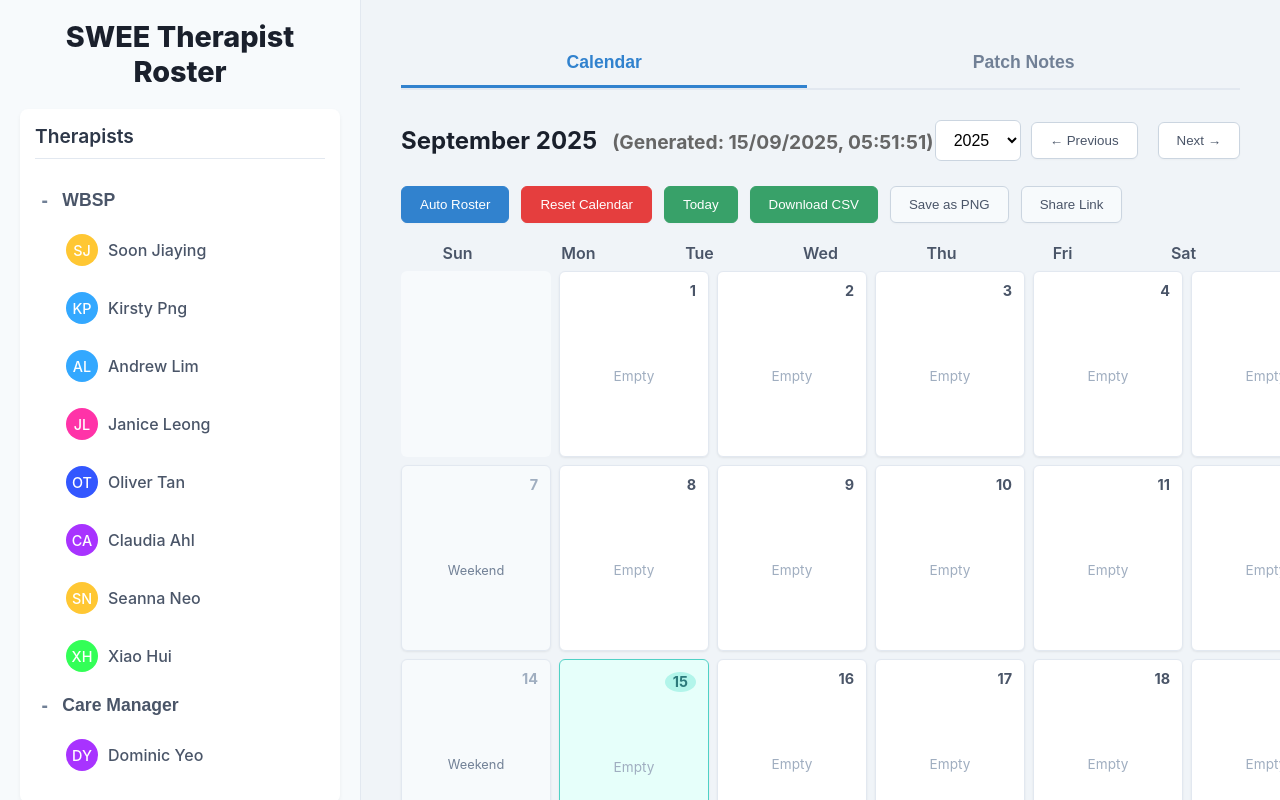
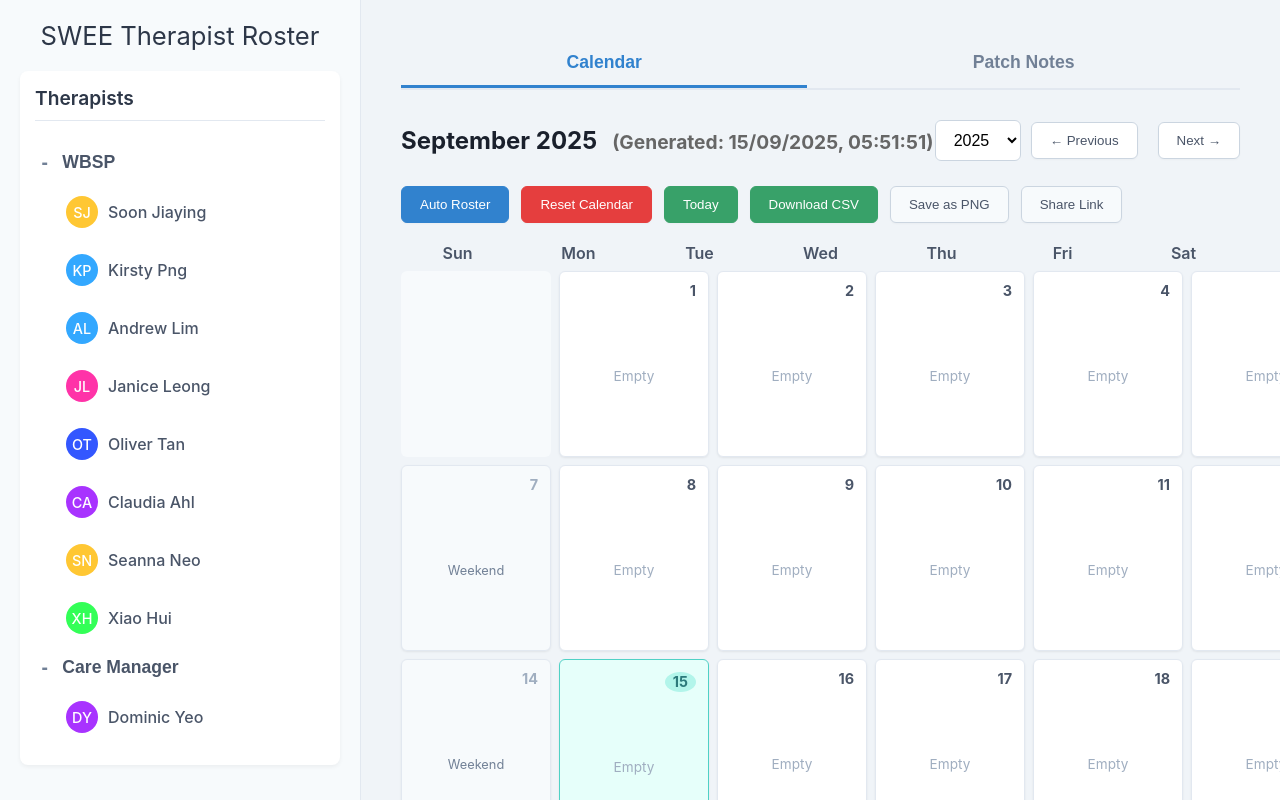
Before and after one commit to jxhnthan/hwb-crisis-rostering, a React (Create React App) app: page / in a window 1280 px wide. Shown: the top 800 px of the page. Built offline with nearby package versions, Linux system fonts and the light colour scheme.

Commit message:
Update App.js

```diff
--- a/src/App.js
+++ b/src/App.js
@@ -1156,12 +1156,15 @@ const App = () => {
           backgroundColor: '#F7FAFC', display: 'flex', flexDirection: 'column',
           alignItems: 'center', gap: '20px', flexShrink: 0
         }}>
-          <h1 style={{
-            color: '#1A202C', fontSize: '1.8rem', fontWeight: '800', margin: '0',
-            textAlign: 'center', lineHeight: '1.2'
-          }}>
-            SWEE Therapist Roster
-          </h1>
+<h1 style={{
+  color: '#2D3748',
+  fontSize: '1.6rem',
+  fontWeight: '400', // Changed to a non-bold weight
+  margin: '0',
+  textAlign: 'center',
+}}>
+  SWEE Therapist Roster
+</h1>
           <div style={{
             width: '100%', display: 'flex', flexDirection: 'column', gap: '20px',
             flexGrow: 1
```
